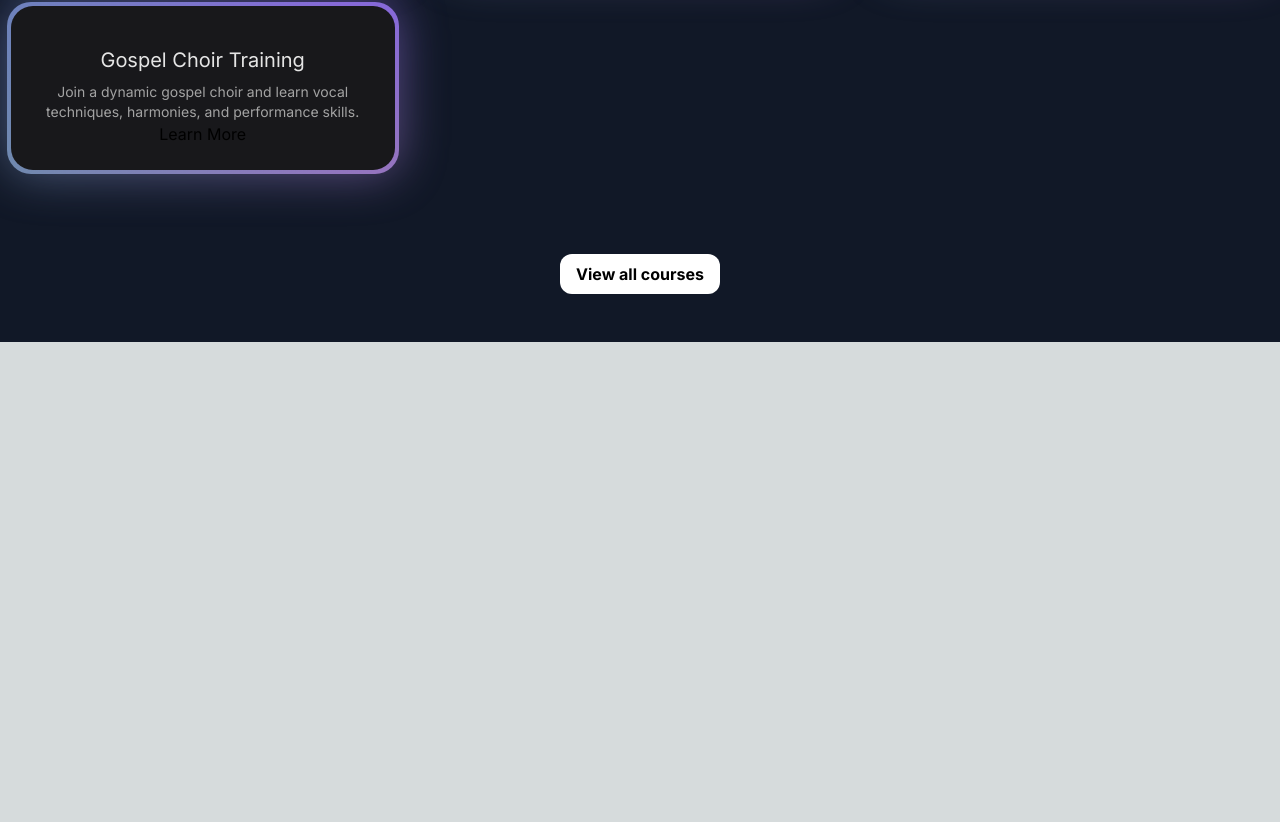
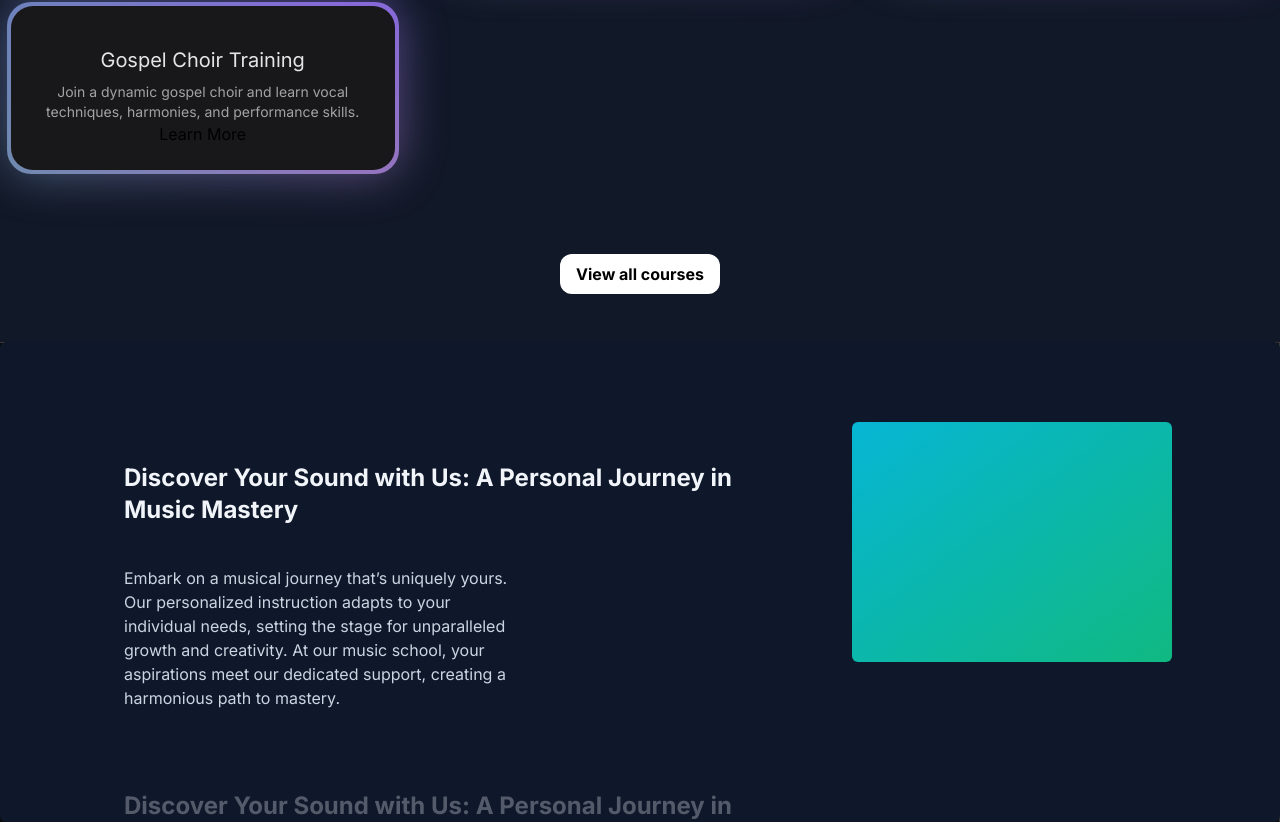
Before and after one commit to roshan-jha-23/nextmusicAcedmia, a Next.js app: page / in a window 1280 px wide. Shown: the part 1258-2080 px from the top of the page. Before the commit the page ends 1600 px from the top, so only its background shows below. Built offline with nearby package versions, Linux system fonts and the light colour scheme.

Commit message:
add why choose us section

```diff
--- a/src/app/page.tsx
+++ b/src/app/page.tsx
@@ -1,5 +1,6 @@
 import FeaturedCourses from "@/components/FeaturedCourses";
 import HeroSection from "@/components/HeroSection";
+import WhyChooseUs from "@/components/WhyChooseUs";
 
 
 export default function Home() {
@@ -8,6 +9,7 @@
       <h1 className="text-2xl text-center">Chai %or Code</h1>
       <HeroSection/>
       <FeaturedCourses/>
+      <WhyChooseUs/>
     </main>
   );
 }
--- /dev/null
+++ b/src/components/WhyChooseUs.tsx
@@ -0,0 +1,46 @@
+"use client";
+import React from "react";
+import { StickyScroll } from "./ui/sticky-scroll-reveal";
+
+const musicSchoolContent = [
+  {
+    title: "Discover Your Sound with Us: A Personal Journey in Music Mastery",
+    description:
+      "Embark on a musical journey that’s uniquely yours. Our personalized instruction adapts to your individual needs, setting the stage for unparalleled growth and creativity. At our music school, your aspirations meet our dedicated support, creating a harmonious path to mastery.",
+  },
+  {
+    title: "Discover Your Sound with Us: A Personal Journey in Music Mastery",
+    description:
+      "Embark on a musical journey that’s uniquely yours. Our personalized instruction adapts to your individual needs, setting the stage for unparalleled growth and creativity. At our music school, your aspirations meet our dedicated support, creating a harmonious path to mastery.",
+  },
+  {
+    title: "Discover Your Sound with Us: A Personal Journey in Music Mastery",
+    description:
+      "Embark on a musical journey that’s uniquely yours. Our personalized instruction adapts to your individual needs, setting the stage for unparalleled growth and creativity. At our music school, your aspirations meet our dedicated support, creating a harmonious path to mastery.",
+  },
+  {
+    title: "Live Feedback & Engagement",
+    description:
+      "Immerse yourself in an interactive learning experience where feedback is immediate, just like real-time changes in a collaborative project. This approach enhances your understanding and mastery of music concepts and performance techniques.",
+  },
+  {
+    title: "Cutting-Edge Curriculum",
+    description:
+      "Our curriculum is continuously updated to include the latest music education trends and technologies, ensuring you’re always learning with the most current and effective methods. Say goodbye to outdated materials and welcome an education that evolves with the industry.",
+  },
+  {
+    title: "Limitless Learning Opportunities",
+    description:
+      "With our expansive resource library and dynamic course offerings, you’ll never find yourself without something new to explore. Our platform provides continuous opportunities for growth, ensuring your musical skills are always advancing.",
+  },
+];
+
+function WhyChooseUs() {
+  return (
+    <div>
+      <StickyScroll content={musicSchoolContent} />
+    </div>
+  );
+}
+
+export default WhyChooseUs;
--- /dev/null
+++ b/src/components/ui/sticky-scroll-reveal.tsx
@@ -0,0 +1,105 @@
+"use client";
+import React, { useRef } from "react";
+import { useMotionValueEvent, useScroll } from "framer-motion";
+import { motion } from "framer-motion";
+import { cn } from "@/utils/cn";
+
+export const StickyScroll = ({
+  content,
+  contentClassName,
+}: {
+  content: {
+    title: string;
+    description: string;
+    content?: React.ReactNode | any;
+  }[];
+  contentClassName?: string;
+}) => {
+  const [activeCard, setActiveCard] = React.useState(0);
+  const ref = useRef<any>(null);
+  const { scrollYProgress } = useScroll({
+    // uncomment line 22 and comment line 23 if you DONT want the overflow container and want to have it change on the entire page scroll
+    target: ref,
+    // container: ref,
+    offset: ["start start", "end start"],
+  });
+  const cardLength = content.length;
+
+  useMotionValueEvent(scrollYProgress, "change", (latest) => {
+    const cardsBreakpoints = content.map((_, index) => index / cardLength);
+    const closestBreakpointIndex = cardsBreakpoints.reduce(
+      (acc, breakpoint, index) => {
+        const distance = Math.abs(latest - breakpoint);
+        if (distance < Math.abs(latest - cardsBreakpoints[acc])) {
+          return index;
+        }
+        return acc;
+      },
+      0
+    );
+    setActiveCard(closestBreakpointIndex);
+  });
+
+  const backgroundColors = [
+    "var(--slate-900)",
+    "var(--black)",
+    "var(--neutral-900)",
+  ];
+  const linearGradients = [
+    "linear-gradient(to bottom right, var(--cyan-500), var(--emerald-500))",
+    "linear-gradient(to bottom right, var(--pink-500), var(--indigo-500))",
+    "linear-gradient(to bottom right, var(--orange-500), var(--yellow-500))",
+  ];
+  return (
+    <motion.div
+      animate={{
+        backgroundColor: backgroundColors[activeCard % backgroundColors.length],
+      }}
+      className="h-[30rem] overflow-y-auto flex justify-center relative space-x-10 rounded-md p-10"
+      ref={ref}
+    >
+      <div className="div relative flex items-start px-4">
+        <div className="max-w-2xl">
+          {content.map((item, index) => (
+            <div key={item.title + index} className="my-20">
+              <motion.h2
+                initial={{
+                  opacity: 0,
+                }}
+                animate={{
+                  opacity: activeCard === index ? 1 : 0.3,
+                }}
+                className="text-2xl font-bold text-slate-100"
+              >
+                {item.title}
+              </motion.h2>
+              <motion.p
+                initial={{
+                  opacity: 0,
+                }}
+                animate={{
+                  opacity: activeCard === index ? 1 : 0.3,
+                }}
+                className="text-kg text-slate-300 max-w-sm mt-10"
+              >
+                {item.description}
+              </motion.p>
+            </div>
+          ))}
+          <div className="h-40" />
+        </div>
+      </div>
+      <motion.div
+        animate={{
+          background: linearGradients[activeCard % linearGradients.length],
+        }}
+        className={cn(
+          "hidden lg:block h-60 w-80 rounded-md bg-white sticky top-10 overflow-hidden",
+          contentClassName
+        )}
+      >
+        {content[activeCard].content ?? null}
+      </motion.div>
+    </motion.div>
+  );
+};
```
